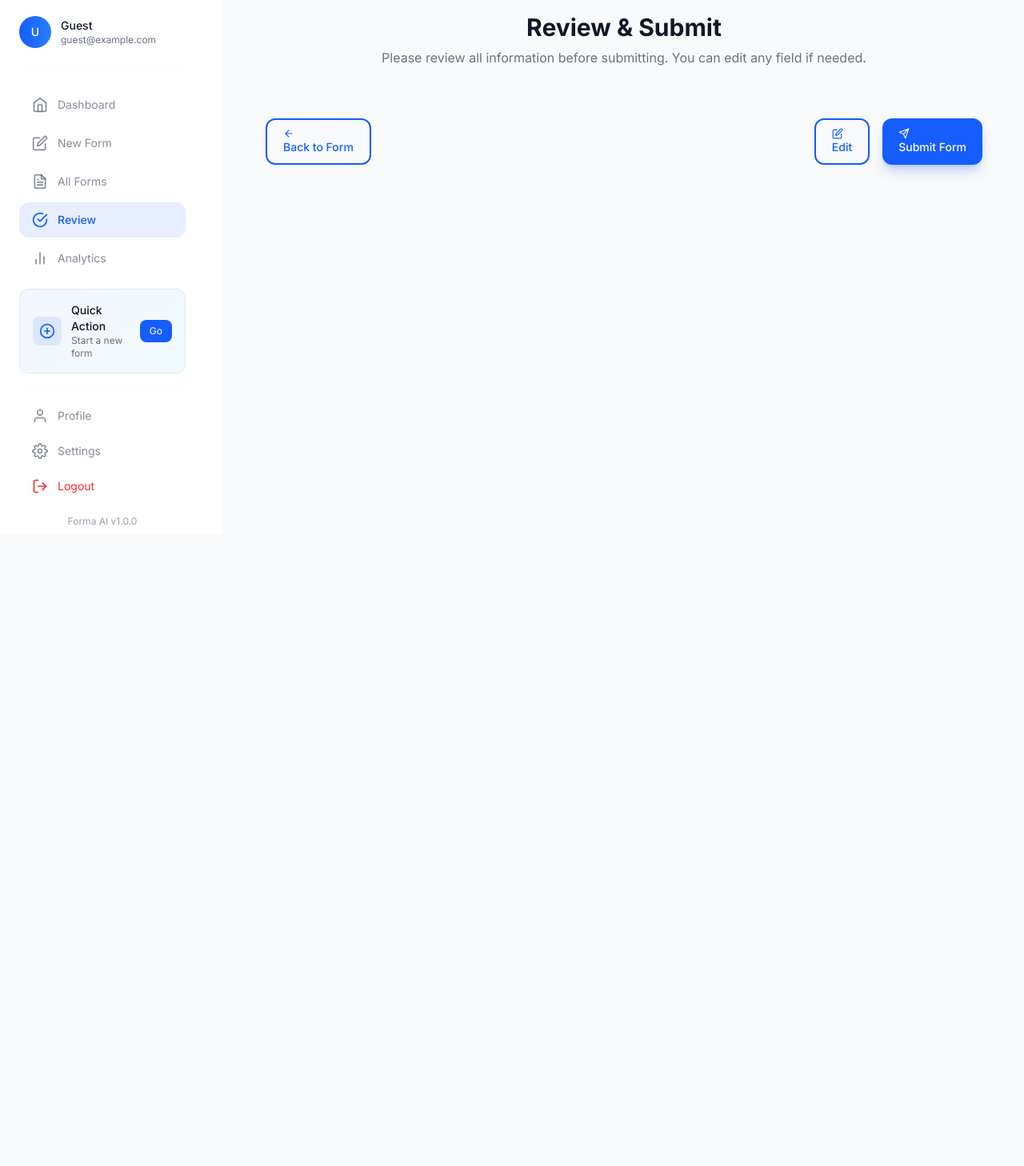
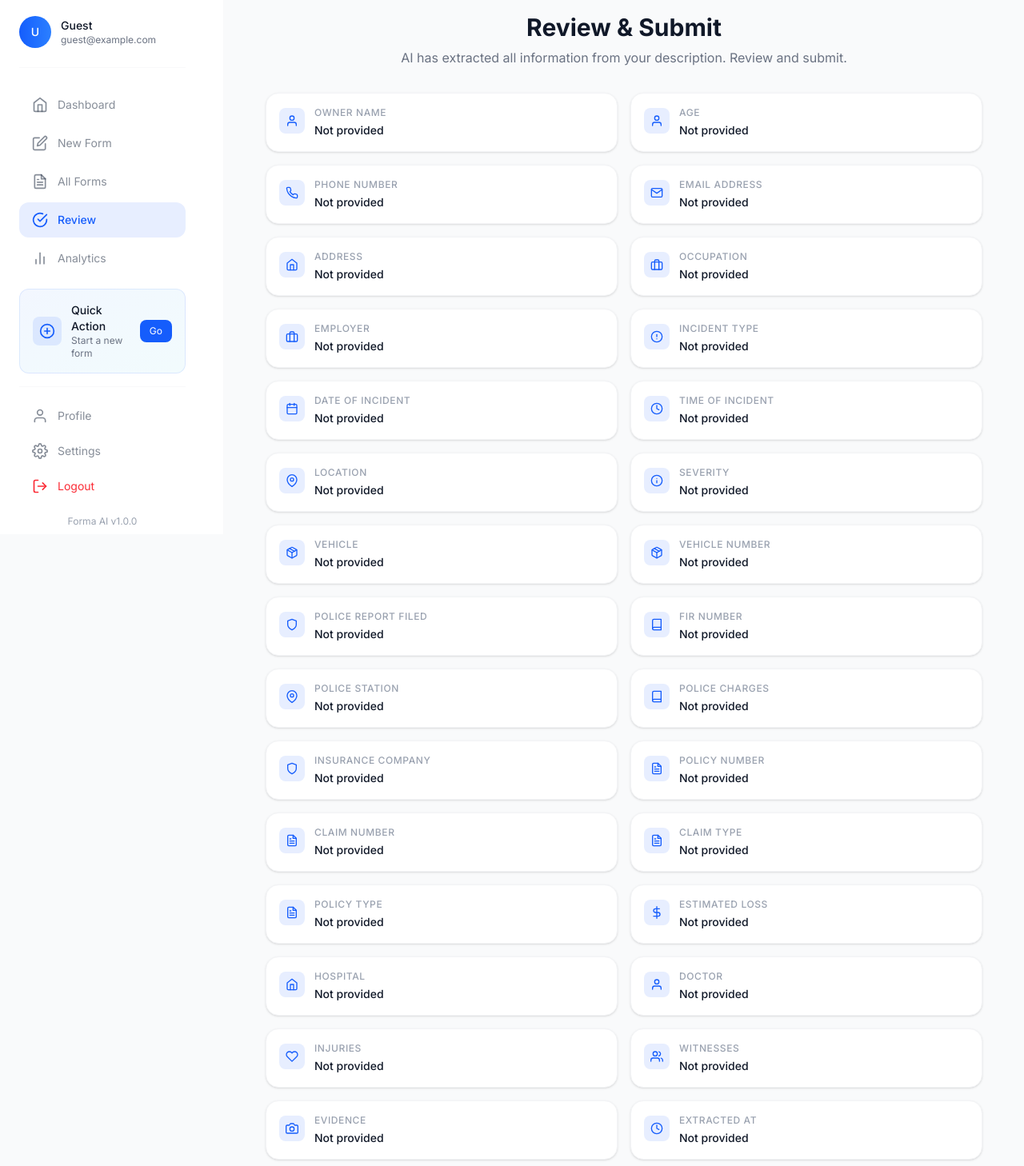
Before and after one commit to akansha1511/FormaAI, a React (Vite) app in the folder frontend/: page /review in a window 1280 px wide. Shown: the part 132-1590 px from the top of the page at 80% size. Before the commit the page ends 800 px from the top, so only its background shows below. Built offline with nearby package versions, Linux system fonts and the light colour scheme.

Commit message:
Enhance Review component with form submission logic
Add functionality to handle form submission and display extracted data.

```diff
--- a/frontend/src/pages/Review.jsx
+++ b/frontend/src/pages/Review.jsx
@@ -1,3 +1,4 @@
+// src/pages/Review.jsx
 import React, { useState } from 'react';
 import { useNavigate } from 'react-router-dom';
 import { motion } from 'framer-motion';
@@ -14,7 +15,19 @@ import {
     FiClock,
     FiFileText,
     FiAlertCircle,
-    FiCheck
+    FiCheck,
+    FiUsers,
+    FiPackage,
+    FiInfo,
+    FiHome,
+    FiShield,
+    FiBook,
+    FiDollarSign,
+    FiHeart,
+    FiCamera,
+    FiTool,
+    FiBriefcase,
+    FiTrendingUp
 } from 'react-icons/fi';
 import { useForm } from '../context/FormContext';
 import Button from '../components/Button';
@@ -26,59 +39,165 @@ const Review = () => {
     const [isSubmitting, setIsSubmitting] = useState(false);
     const [showSuccess, setShowSuccess] = useState(false);
 
+    const reviewData = { ...extractedData, ...formData };
+
     const handleSubmit = async () => {
         setIsSubmitting(true);
         try {
-            // Simulate API submission
             await new Promise(resolve => setTimeout(resolve, 2000));
             setShowSuccess(true);
+
+            const allForms = JSON.parse(localStorage.getItem('allForms') || '[]');
+            const user = JSON.parse(localStorage.getItem('user') || 'null');
+            const newForm = {
+                id: Date.now(),
+                title: reviewData.incidentType || 'Form Submission',
+                date: new Date().toISOString().split('T')[0],
+                status: 'Completed',
+                data: reviewData,
+                extractedData: extractedData,
+                userId: user?.id || 'unknown',
+                userName: user?.name || 'Guest',
+                reference: `F-${new Date().getFullYear()}-${String(allForms.length + 1).padStart(3, '0')}`,
+                submittedAt: new Date().toISOString()
+            };
+            allForms.push(newForm);
+            localStorage.setItem('allForms', JSON.stringify(allForms));
+
+            const currentCount = parseInt(localStorage.getItem('formCount') || '0');
+            localStorage.setItem('formCount', (currentCount + 1).toString());
+
             setTimeout(() => {
                 resetForm();
                 navigate('/success');
             }, 1500);
         } catch (error) {
             console.error('Submission error:', error);
+            alert('Error submitting form. Please try again.');
         } finally {
             setIsSubmitting(false);
         }
     };
 
-    const handleEdit = () => {
-        navigate('/form');
+    const handleEdit = () => navigate('/form');
+    const handleBack = () => navigate('/ai-input');
+
+    const getFieldIcon = (key) => {
+        const icons = {
+            ownerName: FiUser,
+            age: FiUser,
+            phone: FiPhone,
+            email: FiMail,
+            address: FiHome,
+            occupation: FiBriefcase,
+            employer: FiBriefcase,
+            incidentType: FiAlertCircle,
+            date: FiCalendar,
+            time: FiClock,
+            location: FiMapPin,
+            severity: FiInfo,
+            vehicle: FiPackage,
+            vehicleNumber: FiPackage,
+            policeReport: FiShield,
+            firNumber: FiBook,
+            policeStation: FiMapPin,
+            policeCharges: FiBook,
+            insuranceCompany: FiShield,
+            policyNumber: FiFileText,
+            claimNumber: FiFileText,
+            claimType: FiFileText,
+            policyType: FiFileText,
+            estimatedLoss: FiDollarSign,
+            hospital: FiHome,
+            doctor: FiUser,
+            injuries: FiHeart,
+            witnesses: FiUsers,
+            evidence: FiCamera,
+            extractedAt: FiClock,
+        };
+        return icons[key] || FiFileText;
     };
 
-    const getFieldIcon = (fieldId) => {
-        const icons = {
-            fullName: FiUser,
-            email: FiMail,
-            phone: FiPhone,
-            location: FiMapPin,
-            date: FiCalendar,
-            time: FiClock,
-            type: FiAlertCircle,
-            description: FiFileText,
+    const formatLabel = (key) => {
+        const labels = {
+            ownerName: 'Owner Name',
+            age: 'Age',
+            phone: 'Phone Number',
+            email: 'Email Address',
+            address: 'Address',
+            occupation: 'Occupation',
+            employer: 'Employer',
+            incidentType: 'Incident Type',
+            date: 'Date of Incident',
+            time: 'Time of Incident',
+            location: 'Location',
+            severity: 'Severity',
+            vehicle: 'Vehicle',
+            vehicleNumber: 'Vehicle Number',
+            policeReport: 'Police Report Filed',
+            firNumber: 'FIR Number',
+            policeStation: 'Police Station',
+            policeCharges: 'Police Charges',
+            insuranceCompany: 'Insurance Company',
+            policyNumber: 'Policy Number',
+            claimNumber: 'Claim Number',
+            claimType: 'Claim Type',
+            policyType: 'Policy Type',
+            estimatedLoss: 'Estimated Loss',
+            hospital: 'Hospital',
+            doctor: 'Doctor',
+            injuries: 'Injuries',
+            witnesses: 'Witnesses',
+            evidence: 'Evidence',
+            extractedAt: 'Extracted At',
         };
-        return icons[fieldId] || FiCheck;
-    };
-
-    const formatFieldLabel = (key) => {
-        return key
-            .replace(/([A-Z])/g, ' $1')
-            .replace(/^./, str => str.toUpperCase());
+        return labels[key] || key.replace(/([A-Z])/g, ' $1').replace(/^./, str => str.toUpperCase());
     };
 
     const renderValue = (value) => {
-        if (typeof value === 'boolean') {
-            return value ? 'Yes' : 'No';
+        if (value === null || value === undefined) return 'Not provided';
+        if (typeof value === 'boolean') return value ? 'Yes ✅' : 'No ❌';
+        if (Array.isArray(value)) return value.length > 0 ? value.join(', ') : 'None';
+        if (typeof value === 'object' && value !== null) {
+            if (Object.keys(value).length === 0) return 'None';
+            return JSON.stringify(value, null, 2);
         }
-        if (Array.isArray(value)) {
-            return value.join(', ');
-        }
-        return value || 'Not provided';
+        if (typeof value === 'string' && value.trim() === '') return 'Not provided';
+        return value;
     };
 
-    // Combine formData and extractedData for review
-    const reviewData = { ...extractedData, ...formData };
+    const displayFields = [
+        { key: 'ownerName', label: 'Owner Name' },
+        { key: 'age', label: 'Age' },
+        { key: 'phone', label: 'Phone Number' },
+        { key: 'email', label: 'Email Address' },
+        { key: 'address', label: 'Address' },
+        { key: 'occupation', label: 'Occupation' },
+        { key: 'employer', label: 'Employer' },
+        { key: 'incidentType', label: 'Incident Type' },
+        { key: 'date', label: 'Date of Incident' },
+        { key: 'time', label: 'Time of Incident' },
+        { key: 'location', label: 'Location' },
+        { key: 'severity', label: 'Severity' },
+        { key: 'vehicle', label: 'Vehicle' },
+        { key: 'vehicleNumber', label: 'Vehicle Number' },
+        { key: 'policeReport', label: 'Police Report Filed' },
+        { key: 'firNumber', label: 'FIR Number' },
+        { key: 'policeStation', label: 'Police Station' },
+        { key: 'policeCharges', label: 'Police Charges' },
+        { key: 'insuranceCompany', label: 'Insurance Company' },
+        { key: 'policyNumber', label: 'Policy Number' },
+        { key: 'claimNumber', label: 'Claim Number' },
+        { key: 'claimType', label: 'Claim Type' },
+        { key: 'policyType', label: 'Policy Type' },
+        { key: 'estimatedLoss', label: 'Estimated Loss' },
+        { key: 'hospital', label: 'Hospital' },
+        { key: 'doctor', label: 'Doctor' },
+        { key: 'injuries', label: 'Injuries' },
+        { key: 'witnesses', label: 'Witnesses' },
+        { key: 'evidence', label: 'Evidence' },
+        { key: 'extractedAt', label: 'Extracted At' },
+    ];
 
     return (
         <div className="max-w-4xl mx-auto space-y-8">
@@ -90,66 +209,80 @@ const Review = () => {
                     className="inline-flex items-center space-x-2 px-4 py-2 rounded-full bg-green-500/10 text-green-600 text-sm font-medium mb-4"
                 >
                     <FiCheckCircle className="w-4 h-4" />
-                    <span>Review Your Form</span>
+                    <span>Review Extracted Information</span>
                 </motion.div>
                 <h1 className="text-3xl font-bold text-gray-900">Review & Submit</h1>
                 <p className="text-gray-500 mt-2">
-                    Please review all information before submitting. You can edit any field if needed.
+                    AI has extracted all information from your description. Review and submit.
                 </p>
             </div>
 
-            {/* Review Cards */}
-            <div className="grid md:grid-cols-2 gap-6">
-                {Object.entries(reviewData).map(([key, value]) => (
-                    <motion.div
-                        key={key}
-                        initial={{ opacity: 0, y: 20 }}
-                        animate={{ opacity: 1, y: 0 }}
-                        transition={{ duration: 0.3 }}
-                    >
-                        <Card className="p-6 h-full">
-                            <div className="flex items-start justify-between">
-                                <div className="flex items-start space-x-3">
-                                    <div className="p-2 rounded-lg bg-blue-600/10 mt-0.5">
-                                        {React.createElement(getFieldIcon(key), { className: "w-4 h-4 text-blue-600" })}
-                                    </div>
-                                    <div className="flex-1">
-                                        <p className="text-xs font-medium text-gray-500 uppercase tracking-wider">
-                                            {formatFieldLabel(key)}
-                                        </p>
-                                        <p className="text-sm font-medium text-gray-900 mt-1 wrap-break-word">
-                                            {renderValue(value)}
-                                        </p>
-                                    </div>
+            {/* Description */}
+            {reviewData.description && (
+                <div className="bg-blue-50 rounded-2xl p-6 border border-blue-200">
+                    <div className="flex items-start gap-3">
+                        <FiFileText className="w-5 h-5 text-blue-600 mt-0.5" />
+                        <div>
+                            <h3 className="font-semibold text-gray-900">Your Description</h3>
+                            <p className="text-gray-700 text-sm leading-relaxed mt-1 wrap-break-word">
+                                {reviewData.description}
+                            </p>
+                        </div>
+                    </div>
+                </div>
+            )}
+
+            {/* All Extracted Data Cards */}
+            <div className="grid md:grid-cols-2 gap-4">
+                {displayFields.map((field) => {
+                    const value = reviewData[field.key];
+                    const displayValue = renderValue(value);
+
+                    return (
+                        <motion.div
+                            key={field.key}
+                            initial={{ opacity: 0, y: 20 }}
+                            animate={{ opacity: 1, y: 0 }}
+                            transition={{ duration: 0.3 }}
+                            className="bg-white rounded-2xl p-4 shadow-sm border border-gray-100"
+                        >
+                            <div className="flex items-start gap-3">
+                                <div className="p-2 rounded-lg bg-blue-600/10 mt-0.5">
+                                    {React.createElement(getFieldIcon(field.key), { className: "w-4 h-4 text-blue-600" })}
+                                </div>
+                                <div className="flex-1 min-w-0">
+                                    <p className="text-xs font-medium text-gray-400 uppercase tracking-wider">
+                                        {field.label}
+                                    </p>
+                                    <p className="text-sm font-medium text-gray-900 mt-1 wrap-break-word">
+                                        {displayValue}
+                                    </p>
                                 </div>
                             </div>
-                        </Card>
-                    </motion.div>
-                ))}
+                        </motion.div>
+                    );
+                })}
             </div>
+
+            {/* Extracted At */}
+            {reviewData.extractedAt && (
+                <div className="text-center text-sm text-gray-400">
+                    <FiClock className="inline mr-2" />
+                    Extracted on: {reviewData.extractedAt}
+                </div>
+            )}
 
             {/* Actions */}
             <div className="flex flex-col sm:flex-row gap-4">
-                <Button
-                    variant="outline"
-                    onClick={() => navigate('/form')}
-                    disabled={isSubmitting}
-                >
+                <Button variant="outline" onClick={handleBack} disabled={isSubmitting}>
                     <FiArrowLeft className="mr-2" />
-                    Back to Form
+                    Back to Input
                 </Button>
-
                 <div className="flex-1" />
-
-                <Button
-                    variant="outline"
-                    onClick={handleEdit}
-                    disabled={isSubmitting}
-                >
+                <Button variant="outline" onClick={handleEdit} disabled={isSubmitting}>
                     <FiEdit className="mr-2" />
                     Edit
                 </Button>
-
                 <Button
                     variant="primary"
                     onClick={handleSubmit}
@@ -162,7 +295,7 @@ const Review = () => {
                 </Button>
             </div>
 
-            {/* Success Animation Overlay */}
+            {/* Success Overlay */}
             {showSuccess && (
                 <motion.div
                     initial={{ opacity: 0, scale: 0.8 }}
```
